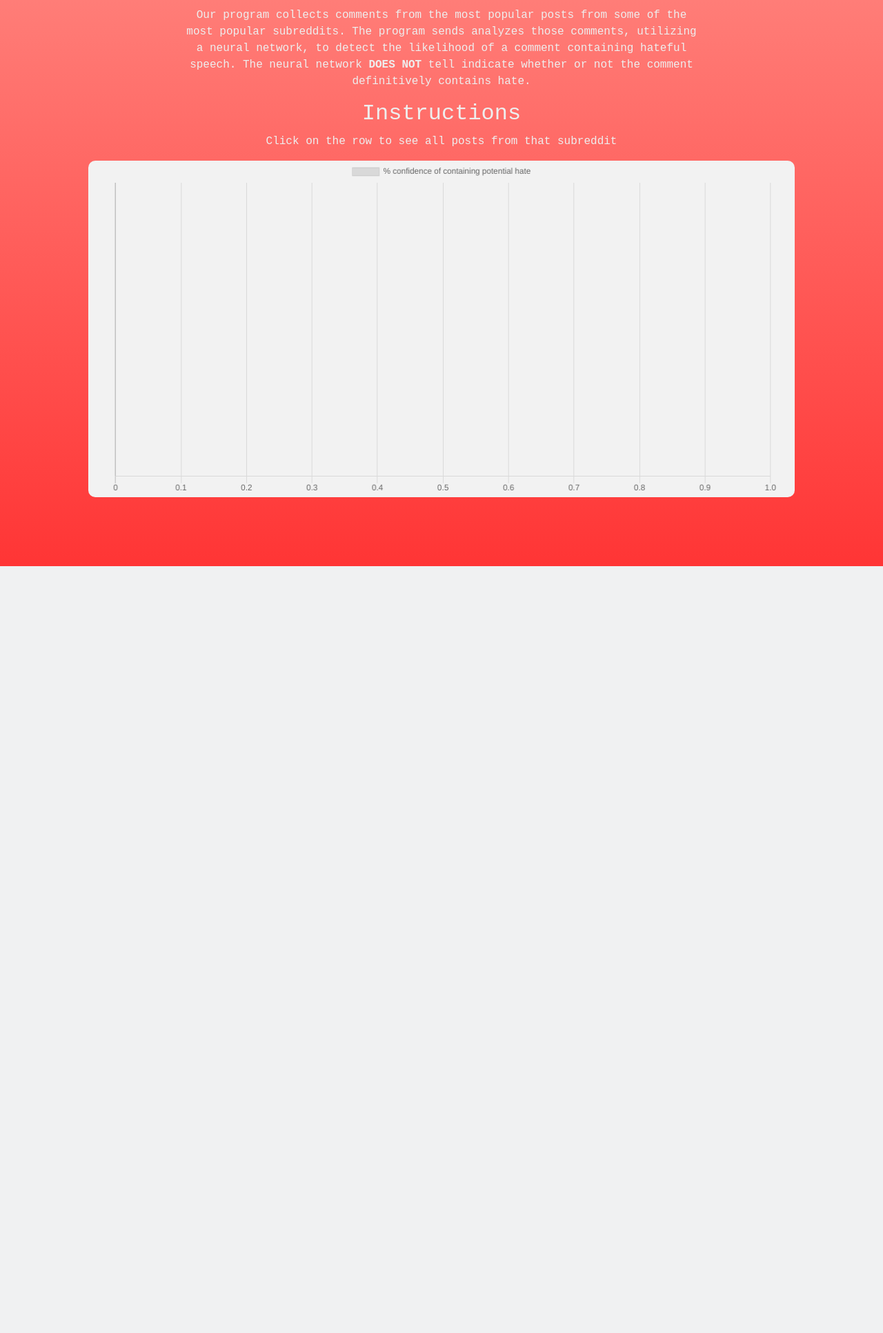
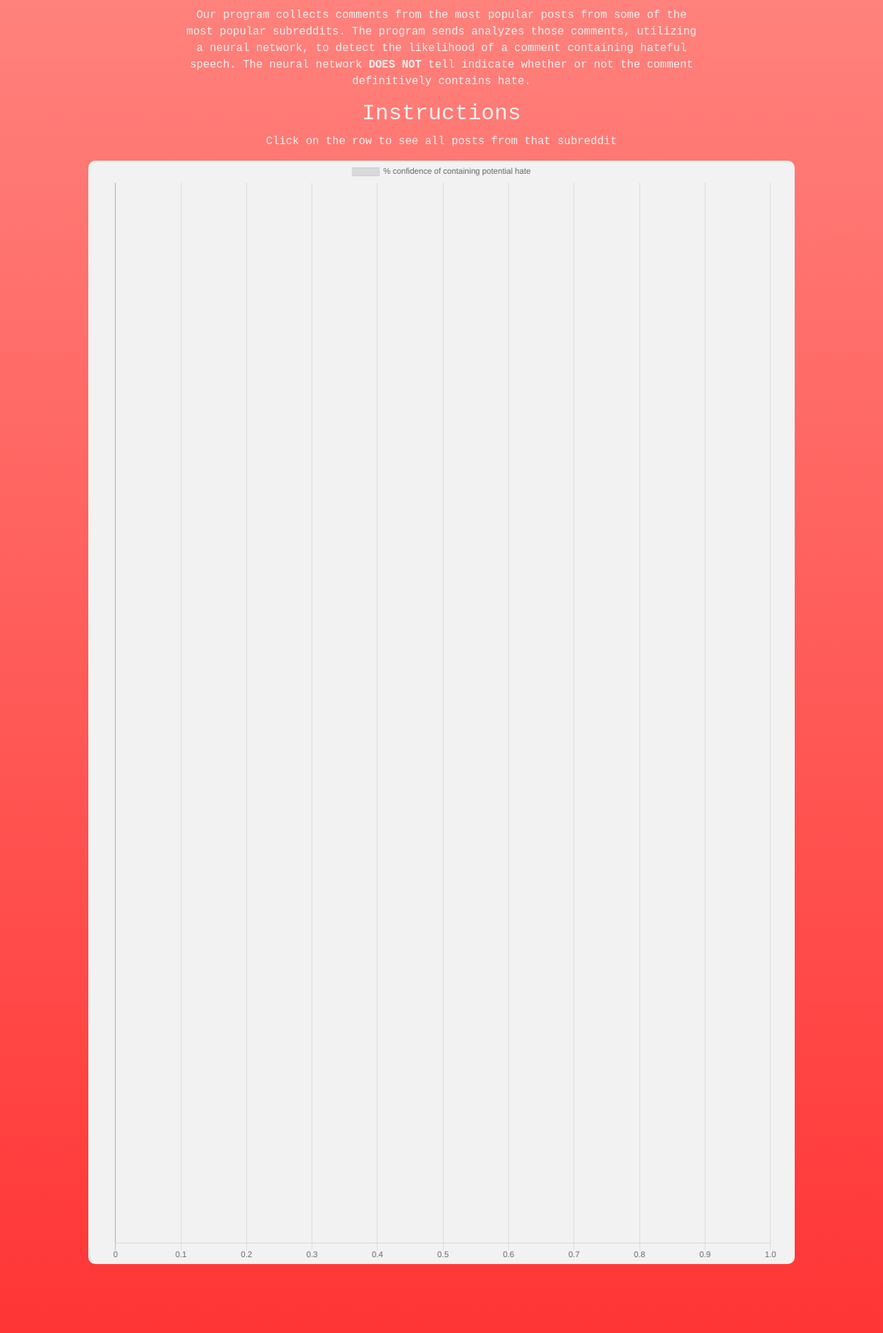
Before and after one commit to rpsmith77/RedDictio, a Flask app: page / in a window 1280 px wide. Shown: the part 91-2024 px from the top of the page at 69% size. Before the commit the page ends 912 px from the top, so only its background shows below. Run offline with Flask 2, Linux system fonts and the light colour scheme; parts of the project's set-up code (start-up, migrations or seed data) failed here and were passed over; some libraries are stand-ins or nearby versions.

Commit message:
Made chart size bigger

```diff
--- a/static/css/main.css
+++ b/static/css/main.css
@@ -35,9 +35,15 @@ body {
     color: #eeeeee;
 }
 
+/* Chart */
+.chart {
+    height: 200vh;
+}
+
 /* The Row */
 .row {
     width: 100%;
+    height: 100%;
     display: flex;
     align-content: center;
     justify-content: space-around;
@@ -116,7 +122,6 @@ canvas {
     margin: 0 auto;
 }
 
-
 /* Scroll bar stuff */
 ::-webkit-scrollbar-thumb {
     border-radius: 10px;
--- a/templates/index.html
+++ b/templates/index.html
@@ -7,7 +7,7 @@
     <p>Click on the row to see all posts from that subreddit</p>
 
 
-    <div class="content">
+    <div class="content chart">
 
         <div class="row">
             <div class="chart-container row h-100">
```
